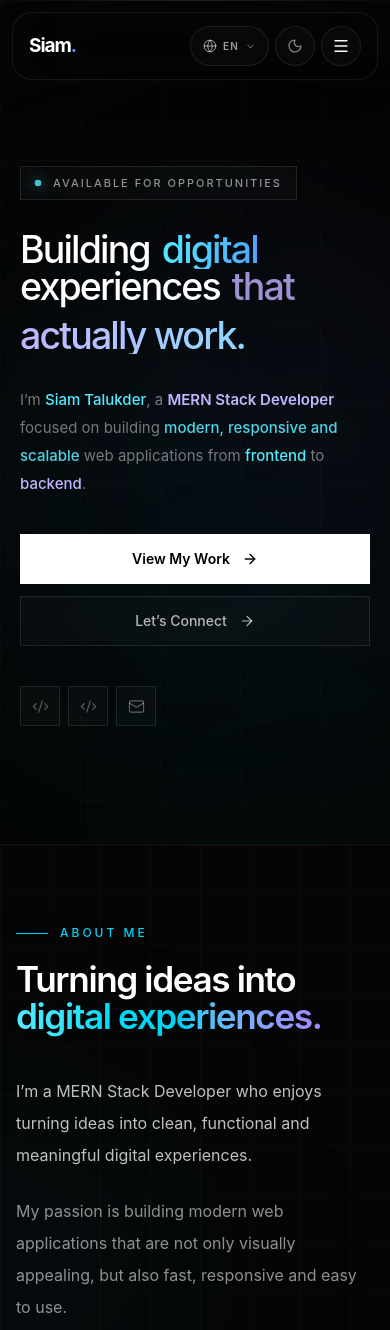
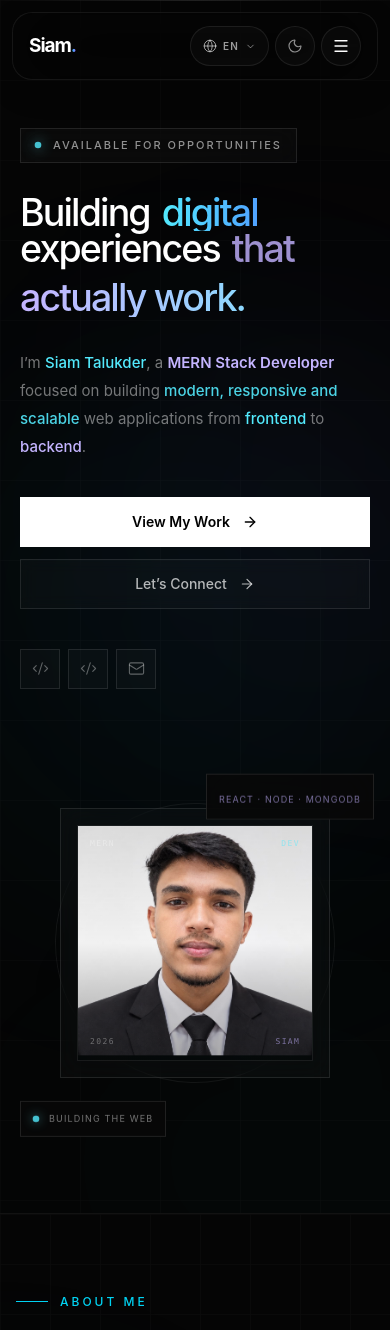
Before and after one commit to mdSiamTalukder/siam-portfolio, a React (Vite) app: page / in a window 390 px wide. Shown: the top 1330 px of the page. Built offline with nearby package versions, Linux system fonts and the light colour scheme.

Commit message:
update complete portfolio design

```diff
--- a/src/sections/Hero/Hero.jsx
+++ b/src/sections/Hero/Hero.jsx
@@ -140,8 +140,6 @@ const Hero = () => {
             >
               {isBangla ? (
                 <>
-                  {/* তৈরি করছি */}
-
                   <motion.span
                     variants={{
                       hidden: {
@@ -161,8 +159,6 @@ const Hero = () => {
                   >
                     তৈরি করছি
                   </motion.span>
-
-                  {/* ডিজিটাল */}
 
                   <motion.span
                     variants={{
@@ -184,8 +180,6 @@ const Hero = () => {
                     ডিজিটাল
                   </motion.span>
 
-                  {/* অভিজ্ঞতা */}
-
                   <motion.span
                     variants={{
                       hidden: {
@@ -206,8 +200,6 @@ const Hero = () => {
                     অভিজ্ঞতা
                   </motion.span>
 
-                  {/* যা */}
-
                   <motion.span
                     variants={{
                       hidden: {
@@ -227,8 +219,6 @@ const Hero = () => {
                   >
                     যা
                   </motion.span>
-
-                  {/* সত্যিই কাজ করে */}
 
                   <motion.span
                     variants={{
@@ -252,8 +242,6 @@ const Hero = () => {
                 </>
               ) : (
                 <>
-                  {/* Building */}
-
                   <motion.span
                     variants={{
                       hidden: {
@@ -273,8 +261,6 @@ const Hero = () => {
                   >
                     Building
                   </motion.span>
-
-                  {/* digital */}
 
                   <motion.span
                     variants={{
@@ -296,8 +282,6 @@ const Hero = () => {
                     digital
                   </motion.span>
 
-                  {/* experiences */}
-
                   <motion.span
                     variants={{
                       hidden: {
@@ -318,8 +302,6 @@ const Hero = () => {
                     experiences
                   </motion.span>
 
-                  {/* that */}
-
                   <motion.span
                     variants={{
                       hidden: {
@@ -339,8 +321,6 @@ const Hero = () => {
                   >
                     that
                   </motion.span>
-
-                  {/* actually work */}
 
                   <motion.span
                     variants={{
@@ -383,9 +363,7 @@ const Hero = () => {
             >
               {isBangla ? (
                 <>
-                  <motion.span variants={textReveal}>
-                    আমি{" "}
-                  </motion.span>
+                  <motion.span variants={textReveal}>আমি </motion.span>
 
                   <motion.span
                     variants={textReveal}
@@ -394,9 +372,7 @@ const Hero = () => {
                     সিয়াম তালুকদার
                   </motion.span>
 
-                  <motion.span variants={textReveal}>
-                    , একজন{" "}
-                  </motion.span>
+                  <motion.span variants={textReveal}>, একজন </motion.span>
 
                   <motion.span
                     variants={textReveal}
@@ -405,10 +381,7 @@ const Hero = () => {
                     MERN Stack Developer
                   </motion.span>
 
-                  <motion.span variants={textReveal}>
-                    {" "}
-                    যিনি{" "}
-                  </motion.span>
+                  <motion.span variants={textReveal}> যিনি </motion.span>
 
                   <motion.span
                     variants={textReveal}
@@ -429,10 +402,7 @@ const Hero = () => {
                     frontend
                   </motion.span>
 
-                  <motion.span variants={textReveal}>
-                    {" "}
-                    থেকে{" "}
-                  </motion.span>
+                  <motion.span variants={textReveal}> থেকে </motion.span>
 
                   <motion.span
                     variants={textReveal}
@@ -448,9 +418,7 @@ const Hero = () => {
                 </>
               ) : (
                 <>
-                  <motion.span variants={textReveal}>
-                    I’m{" "}
-                  </motion.span>
+                  <motion.span variants={textReveal}>I’m </motion.span>
 
                   <motion.span
                     variants={textReveal}
@@ -459,9 +427,7 @@ const Hero = () => {
                     Siam Talukder
                   </motion.span>
 
-                  <motion.span variants={textReveal}>
-                    , a{" "}
-                  </motion.span>
+                  <motion.span variants={textReveal}>, a </motion.span>
 
                   <motion.span
                     variants={textReveal}
@@ -494,10 +460,7 @@ const Hero = () => {
                     frontend
                   </motion.span>
 
-                  <motion.span variants={textReveal}>
-                    {" "}
-                    to{" "}
-                  </motion.span>
+                  <motion.span variants={textReveal}> to </motion.span>
 
                   <motion.span
                     variants={textReveal}
@@ -505,9 +468,8 @@ const Hero = () => {
                   >
                     backend
                   </motion.span>
-                  <motion.span variants={textReveal}>
-                    .
-                  </motion.span>
+
+                  <motion.span variants={textReveal}>.</motion.span>
                 </>
               )}
             </motion.p>
@@ -526,8 +488,6 @@ const Hero = () => {
               }}
               className="mt-9 flex flex-col gap-3 sm:flex-row"
             >
-              {/* View Work */}
-
               <motion.a
                 href="#projects"
                 whileHover={{
@@ -547,8 +507,6 @@ const Hero = () => {
                   className="transition-transform duration-300 group-hover:translate-x-1"
                 />
               </motion.a>
-
-              {/* Contact */}
 
               <motion.a
                 href="#contact"
@@ -639,7 +597,7 @@ const Hero = () => {
               delay: 0.45,
               ease: [0.22, 1, 0.36, 1],
             }}
-            className="relative hidden min-h-[500px] items-center justify-center lg:flex"
+            className="relative flex min-h-[380px] items-center justify-center sm:min-h-[450px] lg:min-h-[500px]"
           >
             {/* Outer ring */}
 
@@ -652,7 +610,7 @@ const Hero = () => {
                 repeat: Infinity,
                 ease: "linear",
               }}
-              className="absolute h-[370px] w-[370px] rounded-full border border-white/[0.06]"
+              className="absolute h-[280px] w-[280px] rounded-full border border-white/[0.06] sm:h-[340px] sm:w-[340px] lg:h-[370px] lg:w-[370px]"
             />
 
             <motion.div
@@ -664,7 +622,7 @@ const Hero = () => {
                 repeat: Infinity,
                 ease: "linear",
               }}
-              className="absolute h-[280px] w-[280px] rounded-full border border-cyan-300/[0.08]"
+              className="absolute h-[215px] w-[215px] rounded-full border border-cyan-300/[0.08] sm:h-[260px] sm:w-[260px] lg:h-[280px] lg:w-[280px]"
             />
 
             {/* Main card */}
@@ -677,7 +635,7 @@ const Hero = () => {
                 duration: 0.4,
                 ease: [0.22, 1, 0.36, 1],
               }}
-              className="relative h-[330px] w-[330px] border border-white/10 bg-white/[0.025] p-5 backdrop-blur-md"
+              className="relative h-[270px] w-[270px] border border-white/10 bg-white/[0.025] p-4 backdrop-blur-md sm:h-[310px] sm:w-[310px] sm:p-5 lg:h-[330px] lg:w-[330px]"
             >
               {/* Inner border */}
 
@@ -713,25 +671,25 @@ const Hero = () => {
                   <img
                     src="/siam.jpeg"
                     alt="Siam Talukder"
-                    className="h-full w-full object-cover"
+                    className="h-full w-full object-cover object-center"
                   />
                 </motion.div>
 
                 {/* Corner labels */}
 
-                <span className="absolute left-4 top-4 z-20 font-mono text-[9px] uppercase tracking-[0.2em] text-white/35">
+                <span className="absolute left-3 top-3 z-20 font-mono text-[8px] uppercase tracking-[0.18em] text-white/35 sm:left-4 sm:top-4 sm:text-[9px] sm:tracking-[0.2em]">
                   MERN
                 </span>
 
-                <span className="absolute right-4 top-4 z-20 font-mono text-[9px] uppercase tracking-[0.2em] text-cyan-300/55">
+                <span className="absolute right-3 top-3 z-20 font-mono text-[8px] uppercase tracking-[0.18em] text-cyan-300/55 sm:right-4 sm:top-4 sm:text-[9px] sm:tracking-[0.2em]">
                   DEV
                 </span>
 
-                <span className="absolute bottom-4 left-4 z-20 font-mono text-[9px] uppercase tracking-[0.2em] text-white/35">
+                <span className="absolute bottom-3 left-3 z-20 font-mono text-[8px] uppercase tracking-[0.18em] text-white/35 sm:bottom-4 sm:left-4 sm:text-[9px] sm:tracking-[0.2em]">
                   2026
                 </span>
 
-                <span className="absolute bottom-4 right-4 z-20 font-mono text-[9px] uppercase tracking-[0.16em] text-violet-300/55">
+                <span className="absolute bottom-3 right-3 z-20 font-mono text-[8px] uppercase tracking-[0.16em] text-violet-300/55 sm:bottom-4 sm:right-4 sm:text-[9px]">
                   SIAM
                 </span>
 
@@ -755,9 +713,9 @@ const Hero = () => {
               whileHover={{
                 scale: 1.03,
               }}
-              className="absolute -bottom-2 left-4 border border-white/10 bg-[#080808]/90 px-4 py-3 backdrop-blur-xl"
+              className="absolute -bottom-1 left-0 border border-white/10 bg-[#080808]/90 px-3 py-2.5 backdrop-blur-xl sm:left-2 sm:px-4 sm:py-3 lg:-bottom-2 lg:left-4"
             >
-              <div className="flex items-center gap-3">
+              <div className="flex items-center gap-2.5 sm:gap-3">
                 <motion.span
                   animate={{
                     scale: [1, 1.25, 1],
@@ -771,7 +729,7 @@ const Hero = () => {
                   className="h-1.5 w-1.5 rounded-full bg-cyan-300 shadow-[0_0_10px_rgba(103,232,249,0.7)]"
                 />
 
-                <span className="text-[10px] uppercase tracking-[0.16em] text-white/45">
+                <span className="text-[9px] uppercase tracking-[0.13em] text-white/45 sm:text-[10px] sm:tracking-[0.16em]">
                   Building the web
                 </span>
               </div>
@@ -791,9 +749,9 @@ const Hero = () => {
               whileHover={{
                 scale: 1.03,
               }}
-              className="absolute -right-2 top-12 border border-white/10 bg-[#080808]/90 px-4 py-3 backdrop-blur-xl"
+              className="absolute -right-1 top-4 border border-white/10 bg-[#080808]/90 px-3 py-2.5 backdrop-blur-xl sm:right-0 sm:top-8 sm:px-4 sm:py-3 lg:-right-2 lg:top-12"
             >
-              <span className="text-[10px] uppercase tracking-[0.16em] text-violet-300/60">
+              <span className="text-[9px] uppercase tracking-[0.12em] text-violet-300/60 sm:text-[10px] sm:tracking-[0.16em]">
                 React · Node · MongoDB
               </span>
             </motion.div>
```
